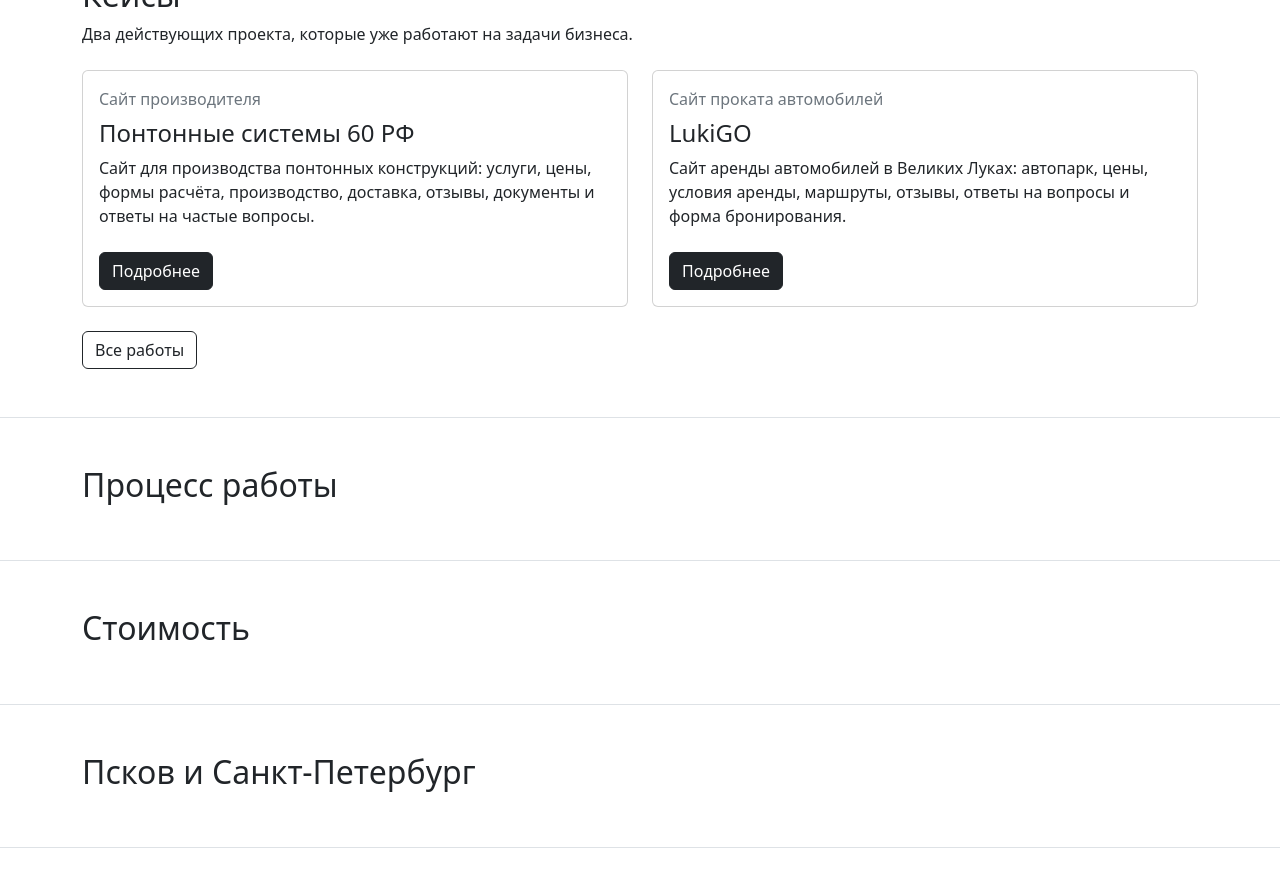
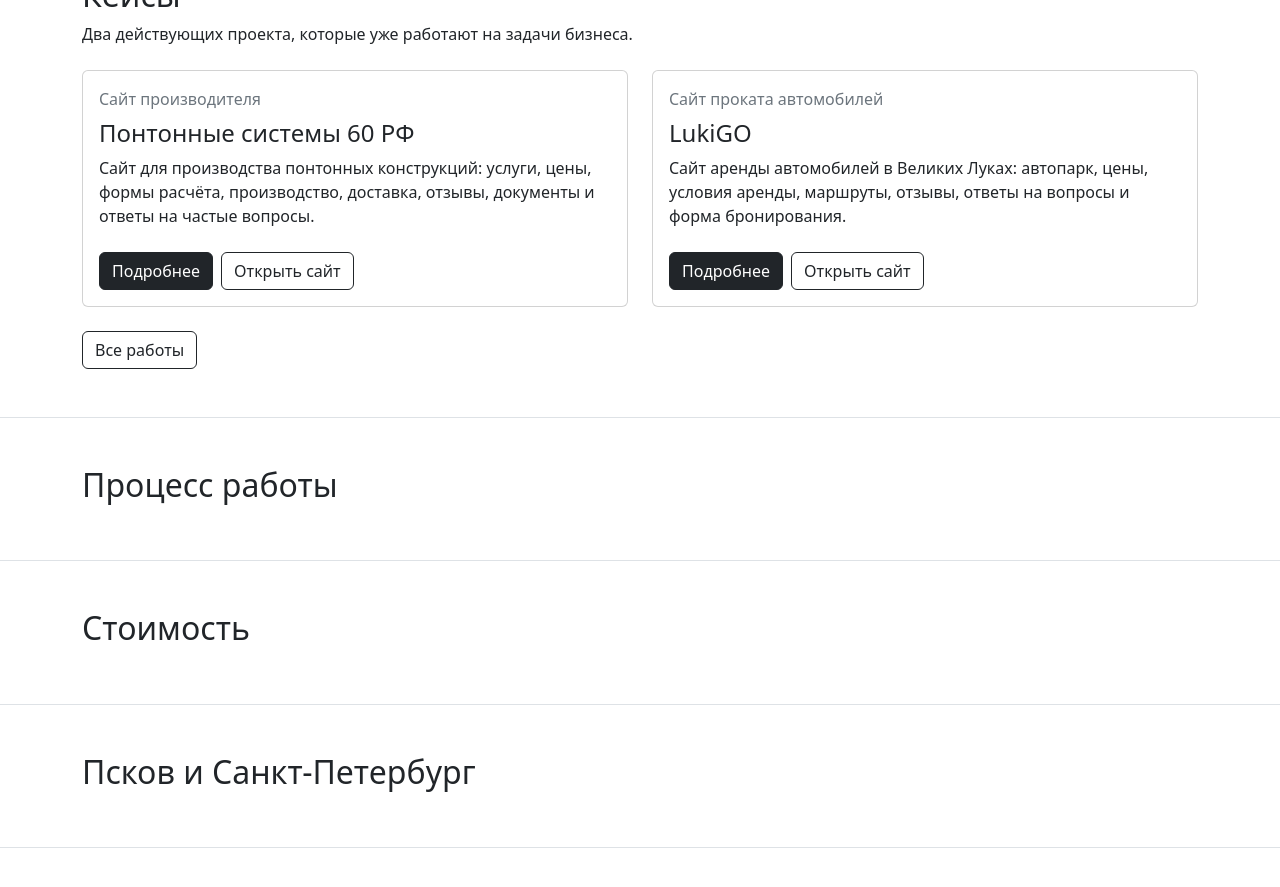
Before and after one commit to Pavel969188/studua, a Jekyll site: the page built from index.html, in a window 1280 px wide and 900 px high, scrolled down 2837 px. Shown: the top 887 px of the window. Built offline with Jekyll 4.4.1, drawn with Linux system fonts in a browser that asks for light colours.

Commit message:
Add two buttons to case cards

```diff
--- a/_layouts/home.html
+++ b/_layouts/home.html
@@ -106,8 +106,9 @@ layout: default
             <p class="text-secondary mb-2">{{ item.type }}</p>
             <h3 class="h4 card-title">{{ item.title }}</h3>
             <p class="card-text">{{ item.text }}</p>
-            <div class="mt-auto pt-2">
-              <a class="btn btn-dark" href="{{ item.url }}" target="_blank" rel="noopener noreferrer">Подробнее</a>
+            <div class="d-flex flex-wrap gap-2 mt-auto pt-2">
+              <a class="btn btn-dark" href="{{ item.details_url | relative_url }}">Подробнее</a>
+              <a class="btn btn-outline-dark" href="{{ item.url }}" target="_blank" rel="noopener noreferrer">Открыть сайт</a>
             </div>
           </div>
         </article>
```
